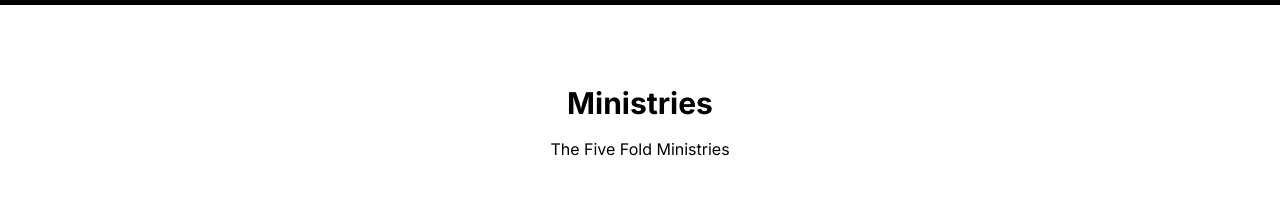
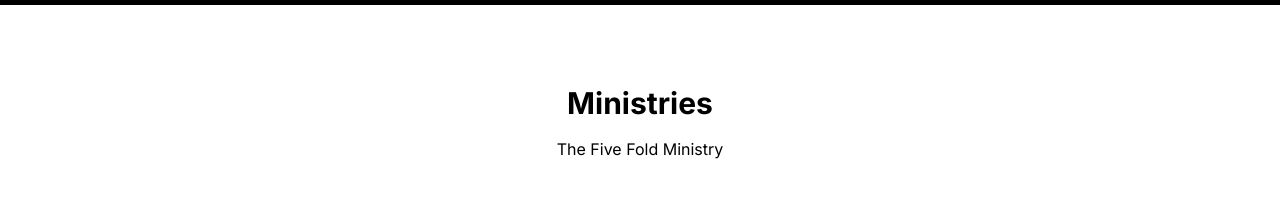
Before and after one commit to kentjordan/direct-ministries-website, a Next.js app: page / in a window 1280 px wide. Shown: the part 1140-1363 px from the top of the page. Built offline with nearby package versions, Linux system fonts and the light colour scheme.

Commit message:
Fixed typo

```diff
--- a/src/app/page.tsx
+++ b/src/app/page.tsx
@@ -26,7 +26,7 @@ export default function Home() {
         className='bg-white text-black flex flex-col justify-center min-h-screen items-center p-4'>
         <div className='flex flex-col items-center mt-16'>
           <span className='text-3xl font-bold'>Ministries</span>
-          <span className='mt-4 text-center'>The Five Fold Ministries</span>
+          <span className='mt-4 text-center'>The Five Fold Ministry</span>
         </div>
         <div className='flex gap-8 mt-16 flex-wrap justify-center'>
           <Ministry
```
